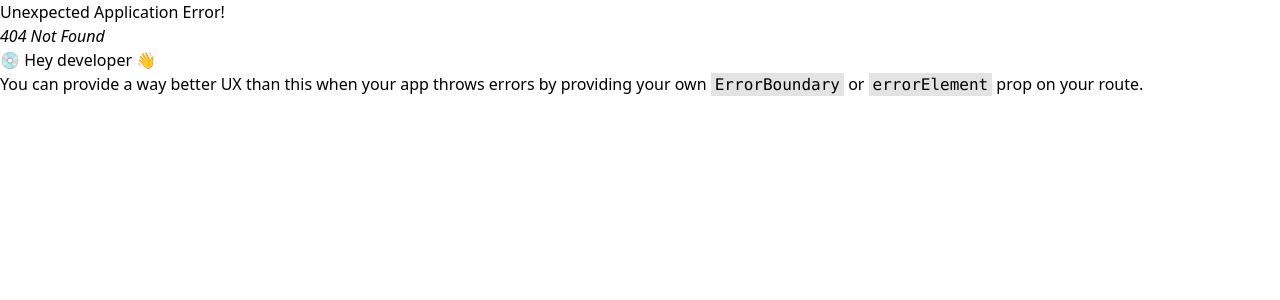
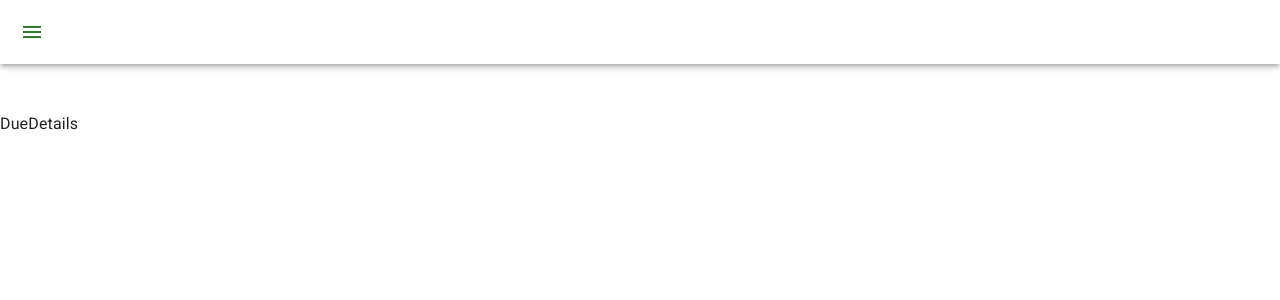
Before and after one commit to 123Somrat/Tradding_platform, a React (Vite) app: page /dashboard/dues/1 in a window 1280 px wide. Before the commit this address had no page. Shown: the top 300 px of the page. Built offline with nearby package versions, Linux system fonts and the light colour scheme.

Commit message:
define dueDtails route and deuDetails component

```diff
--- /dev/null
+++ b/src/Components/DueDetails.tsx
@@ -0,0 +1,11 @@
+import { useParams } from "react-router-dom"
+
+
+export default function DueDetails() {
+    // Collect the params from current url
+    const {dueId}  = useParams();
+
+  return (
+    <div>DueDetails</div>
+  )
+}
--- a/src/Pages/AllDue/AllDue.tsx
+++ b/src/Pages/AllDue/AllDue.tsx
@@ -79,7 +79,7 @@ export default function AllDue() {
   const handleNavigate = useCallback(
     (id: string) => {
       console.log("navigate called");
-      navigate(`/api/va/dues/${id}`);
+      navigate(`/Dashboard/dues/${id}`);
     },
     [navigate]
   );
```
Also changed, not shown: src/Router/Router.tsx (+9 -3 lines).
